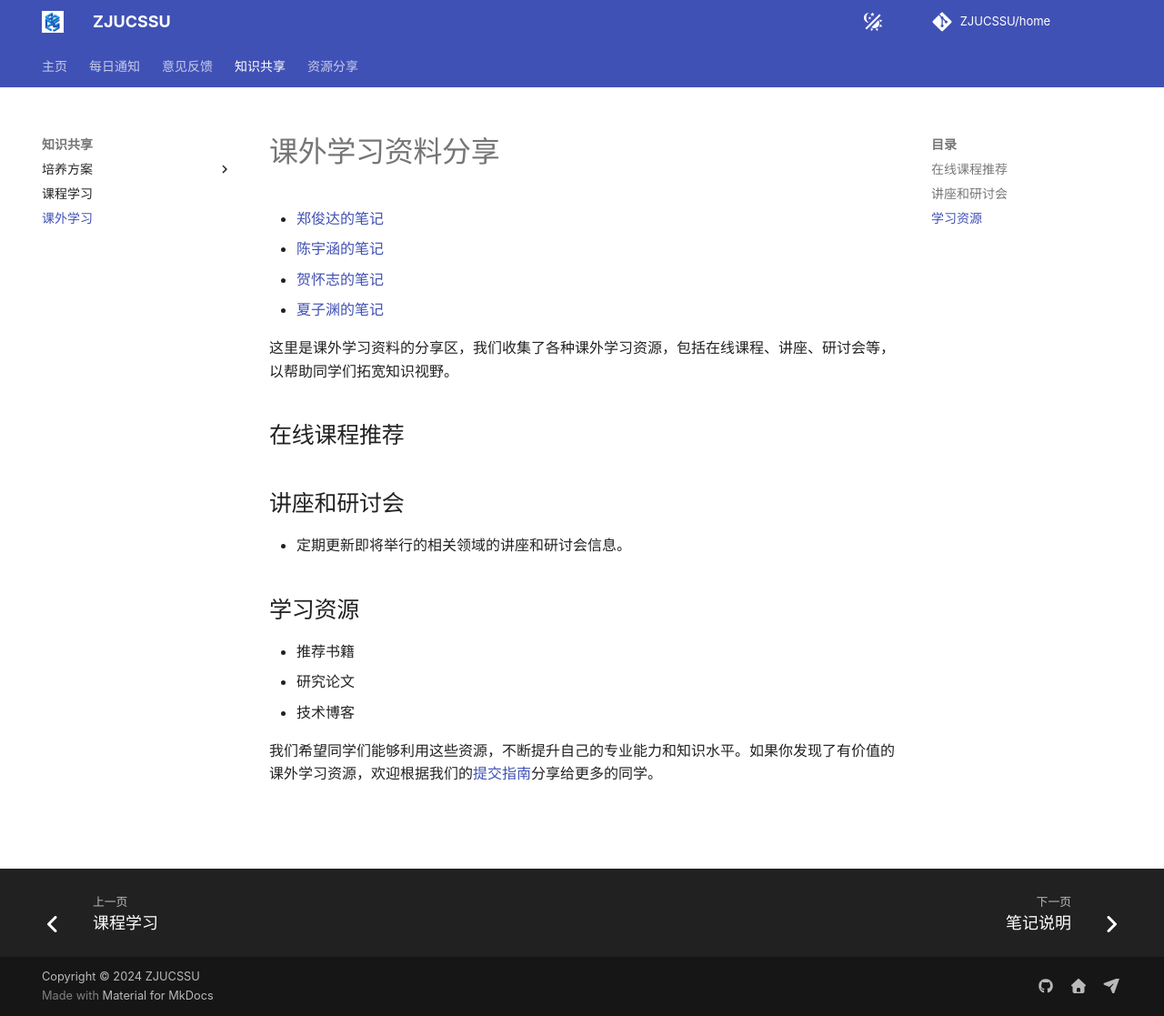
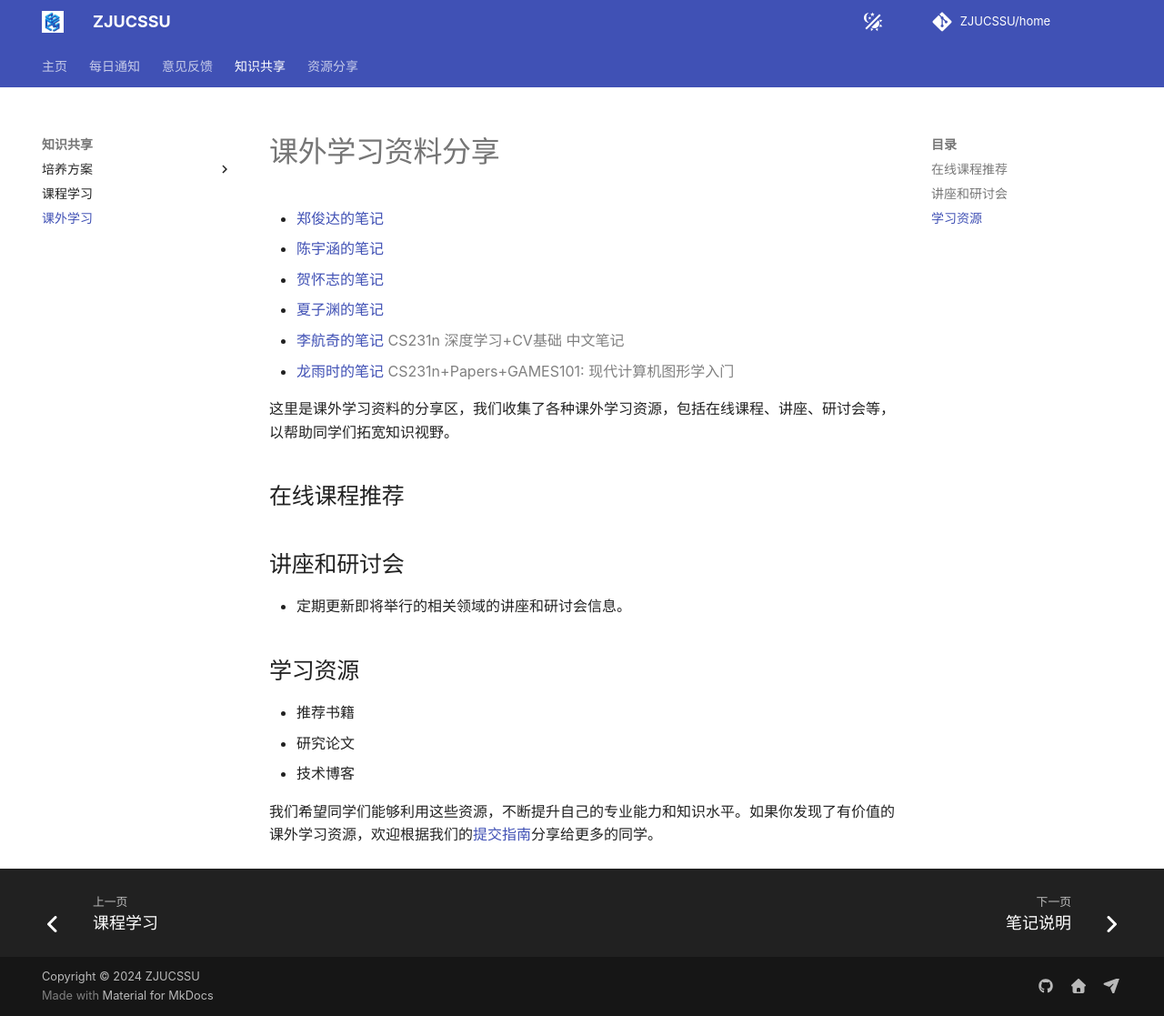
Before and after one commit to ZJUCSSU/home, an MkDocs documentation site: the page built from docs/知识共享/课外学习/example.md, in a window 1280 px wide and 1117 px high. Shown: the whole window at 91% size. Built offline with MkDocs 1.6.1 and Material for MkDocs 9.7.7, drawn with Linux system fonts in a browser that asks for light colours; comment, search, counter and statistics services are not loaded.

Commit message:
git@github.com:ZJUCSSU/home.git

```diff
--- a/docs/知识共享/课外学习/example.md
+++ b/docs/知识共享/课外学习/example.md
@@ -3,8 +3,8 @@
 - [陈宇涵的笔记](./assets/陈宇涵-前端三件套学习文档.pdf)
 - [贺怀志的笔记](https://wintermelonc.github.io/WintermelonC_Docs/)
 - [夏子渊的笔记](./assets/夏子渊-Vim.pdf)
-
-
+- [李航奇的笔记](https://www.yuque.com/u49577022/uiv31n?#) <font style="color: #808080">CS231n 深度学习+CV基础 中文笔记</font>
+- [龙雨时的笔记](https://autonomierlong.github.io/Notes/) <font style="color: #808080">CS231n+Papers+GAMES101: 现代计算机图形学入门</font>
 
 
 这里是课外学习资料的分享区，我们收集了各种课外学习资源，包括在线课程、讲座、研讨会等，以帮助同学们拓宽知识视野。
```
Also changed, not shown: docs/知识共享/课程笔记/example.md (+1 -0 lines), 1 other file.
